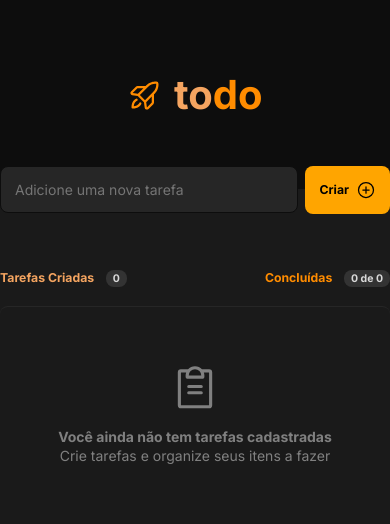
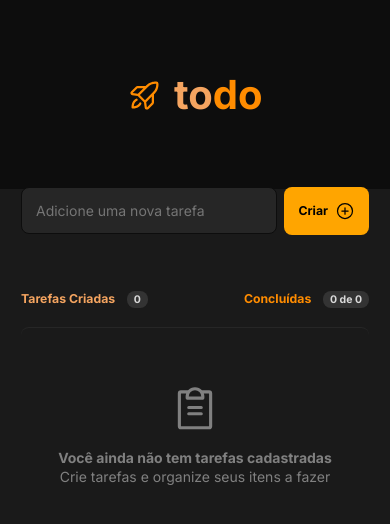
Before and after one commit to Brendler17/to-do, a React (Vite) app: page / in a window 390 px wide. Shown: the top 524 px of the page. Built offline with nearby package versions, Linux system fonts and the light colour scheme.

Commit message:
fixed responsiveness

```diff
--- a/src/global.module.css
+++ b/src/global.module.css
@@ -22,6 +22,10 @@
 @media(max-width: 768px) {
   html {
     font-size: 87.5%;
+  }
+
+  .appContainer {
+    padding: 1.5rem;
   }
 }
 
```
